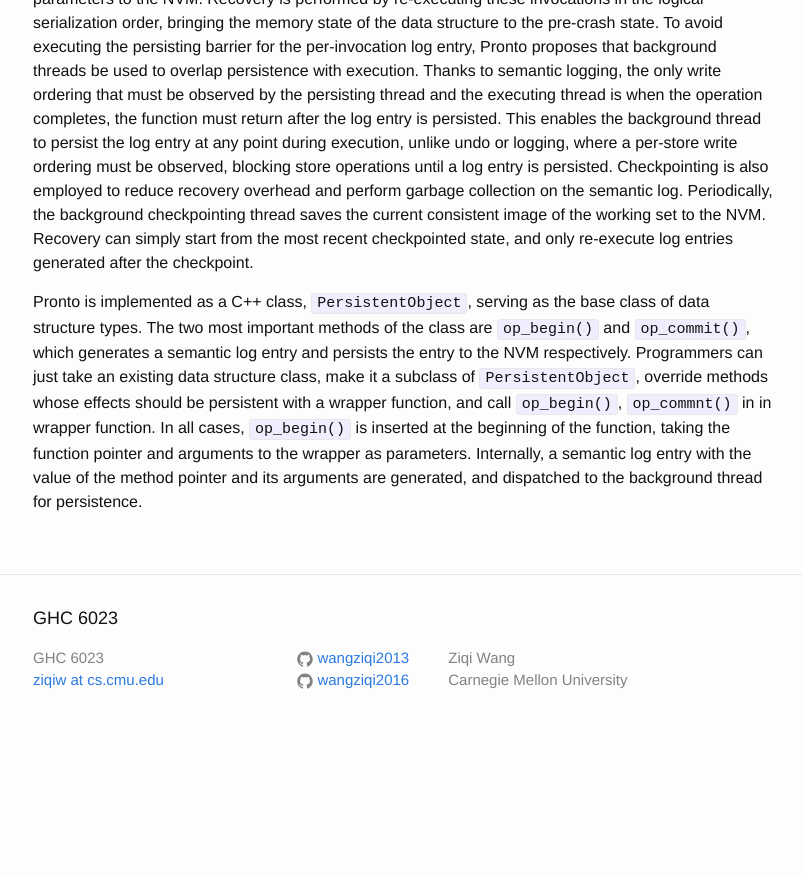
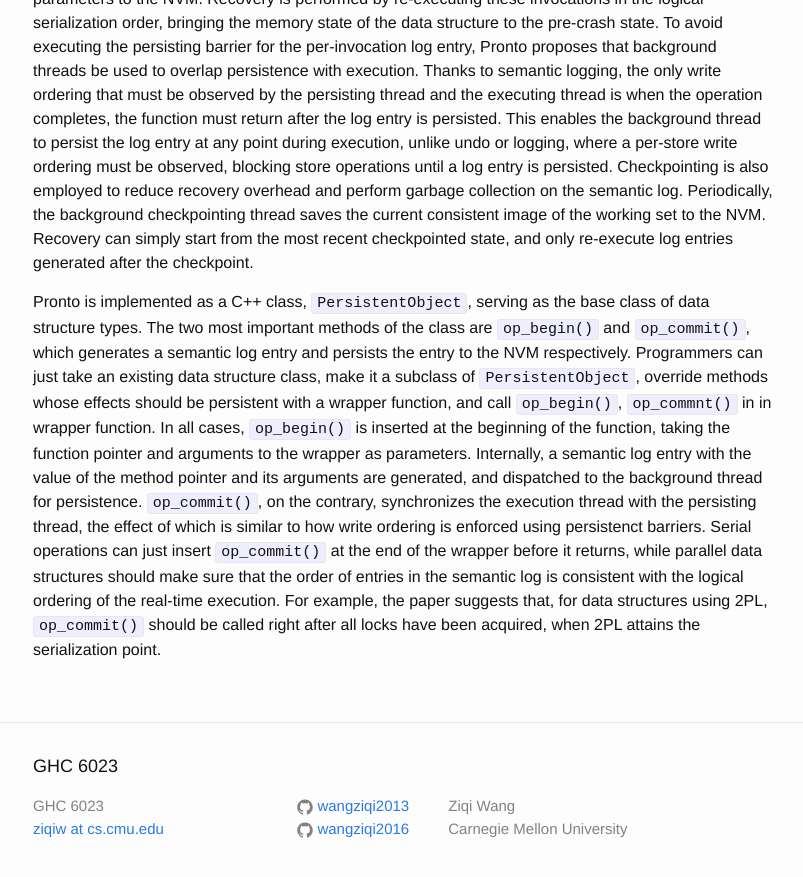
Before and after one commit to wangziqi2013/wangziqi2013.github.io, a Jekyll site: the page built from _posts/2020-08-26-pronto.markdown, in a window 1280 px wide and 900 px high, scrolled down 808 px. Shown: the top 877 px of the window, without its empty margins (237-1040 px from the left). Built offline with Jekyll 4.4.1, drawn with Linux system fonts in a browser that asks for light colours; before the commit the page ends 1560 px from its top, so only the background shows below that.

Commit message:
Adding op_commit

```diff
--- a/_posts/2020-08-26-pronto.markdown
+++ b/_posts/2020-08-26-pronto.markdown
@@ -46,3 +46,9 @@ in wrapper function.
 In all cases, `op_begin()` is inserted at the beginning of the function, taking the function pointer and arguments
 to the wrapper as parameters. Internally, a semantic log entry with the value of the method pointer and its
 arguments are generated, and dispatched to the background thread for persistence.
+`op_commit()`, on the contrary, synchronizes the execution thread with the persisting thread, the effect of which is
+similar to how write ordering is enforced using persistenct barriers.
+Serial operations can just insert `op_commit()` at the end of the wrapper before it returns, while parallel data
+structures should make sure that the order of entries in the semantic log is consistent with the logical ordering of
+the real-time execution. For example, the paper suggests that, for data structures using 2PL, `op_commit()` should be
+called right after all locks have been acquired, when 2PL attains the serialization point.
```
